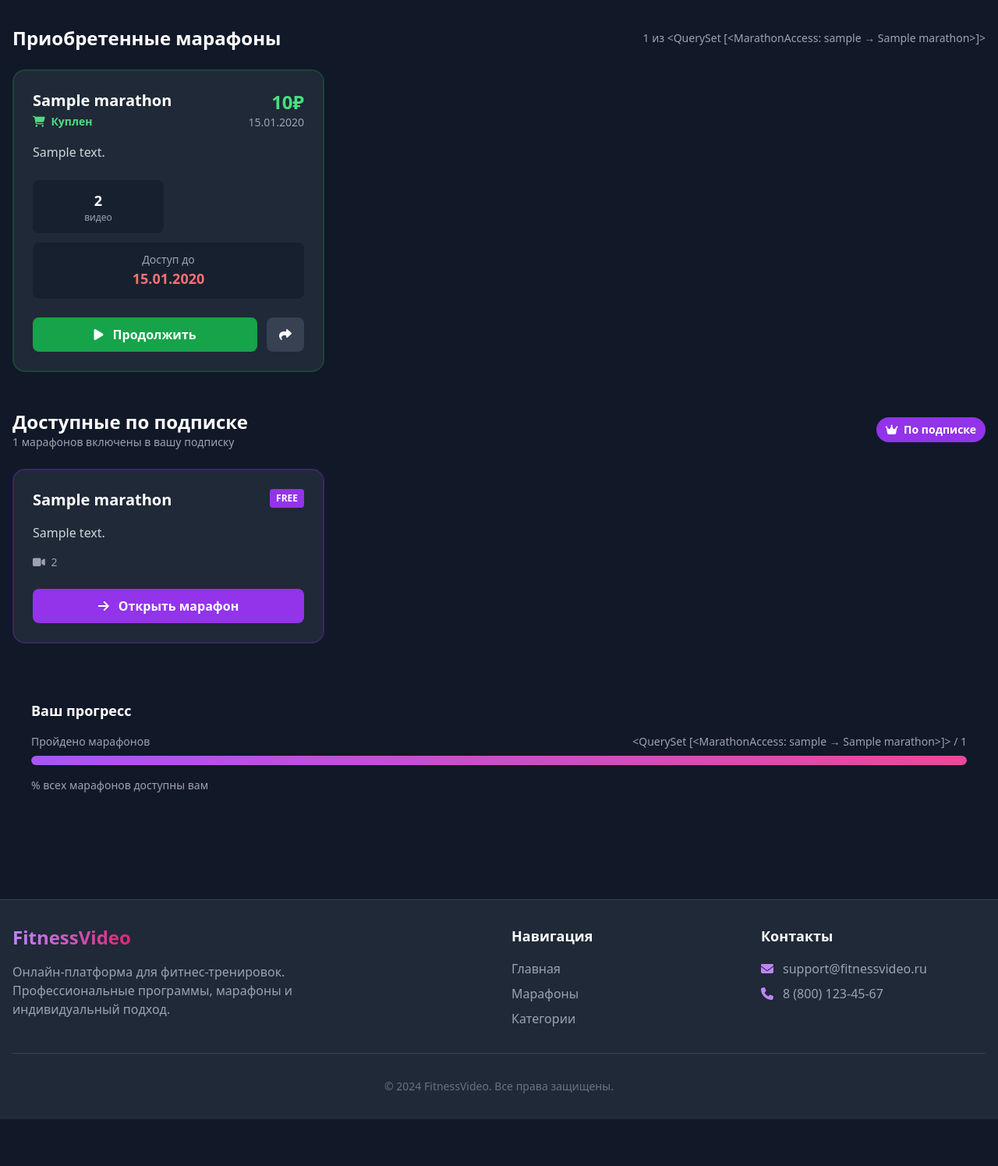
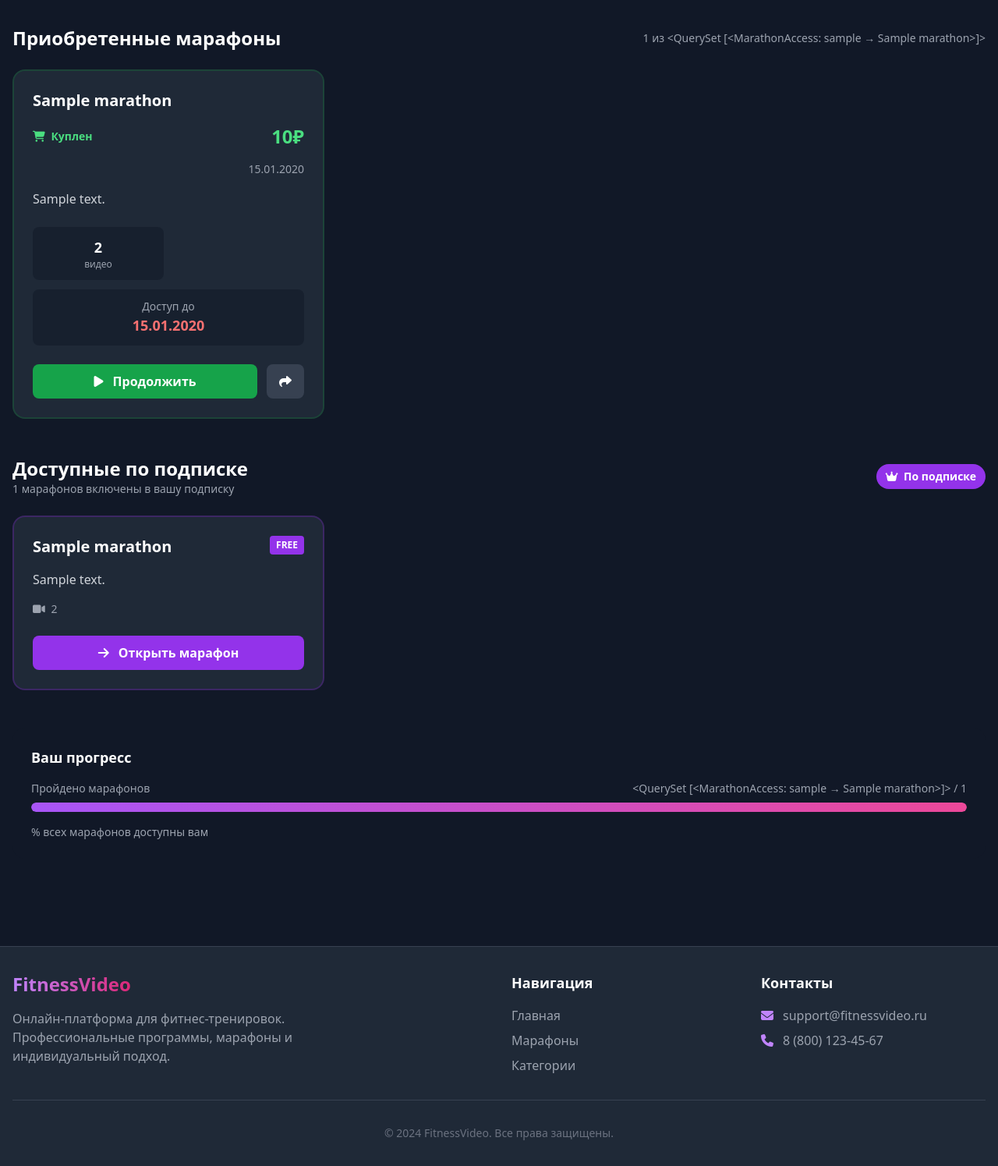
Before and after one commit to AlexeyKhaustov/fitness, a Django app: template fitness_app/core/templates/core/my_marathons.html in a window 1280 px wide. Shown: the part 187-1682 px from the top of the page at 78% size. Before the commit the page ends 1622 px from the top, so only its background shows below. Run offline with Django 5.2, Linux system fonts and the light colour scheme; tables that the repository leaves empty hold one stand-in row (values such as "Sample post"); the template is opened without the code that fills it: values that come from a table or form of the project are taken from there, most other values are stand-ins (such as "Sample title", 1, 10 or a date in 2020); grey boxes marked "Sample" are stand-in pictures; some libraries are stand-ins or nearby versions.

Commit message:
- страница мои марафоны   1. Заголовок отдельно сверху   2. Цена и статус "Куплен" в одной строке ниже   3. Дата покупки под ценой, прижата вправо

```diff
--- a/fitness_app/core/templates/core/my_marathons.html
+++ b/fitness_app/core/templates/core/my_marathons.html
@@ -40,19 +40,21 @@
     <div class="grid grid-cols-1 md:grid-cols-2 lg:grid-cols-3 gap-6">
         {% for access in marathon_accesses %}
         <div class="bg-gray-800 rounded-2xl p-6 border-2 border-green-700/30 hover:border-green-600 transition-colors">
-                <!-- Шапка -->
-                <div class="flex justify-between items-start mb-4">
-                    <div>
-                        <h3 class="text-xl font-bold text-white">{{ access.marathon.title }}</h3>
+            <!-- Заголовок сверху -->
+            <h3 class="text-xl font-bold text-white mb-4">{{ access.marathon.title }}</h3>
+
+            <!-- Статус и цена в одной строке -->
+            <div class="flex justify-between items-center mb-4">
                 <span class="text-green-400 text-sm font-semibold">
                     <i class="fa-solid fa-cart-shopping mr-1"></i>
                     Куплен
                 </span>
+                <div class="text-2xl font-bold text-green-400">{{ access.amount_paid }}₽</div>
             </div>
-                    <div class="text-right">
-                        <div class="text-2xl font-bold text-green-400">{{ access.amount_paid }}₽</div>
+
+            <!-- Дата покупки мелкими под ценой -->
+            <div class="text-right mb-4">
                 <div class="text-gray-400 text-sm">{{ access.purchased_at|date:"d.m.Y" }}</div>
-                    </div>
             </div>
 
             <!-- Описание -->
```
Lines whose indentation alone changed are shown as unchanged.
